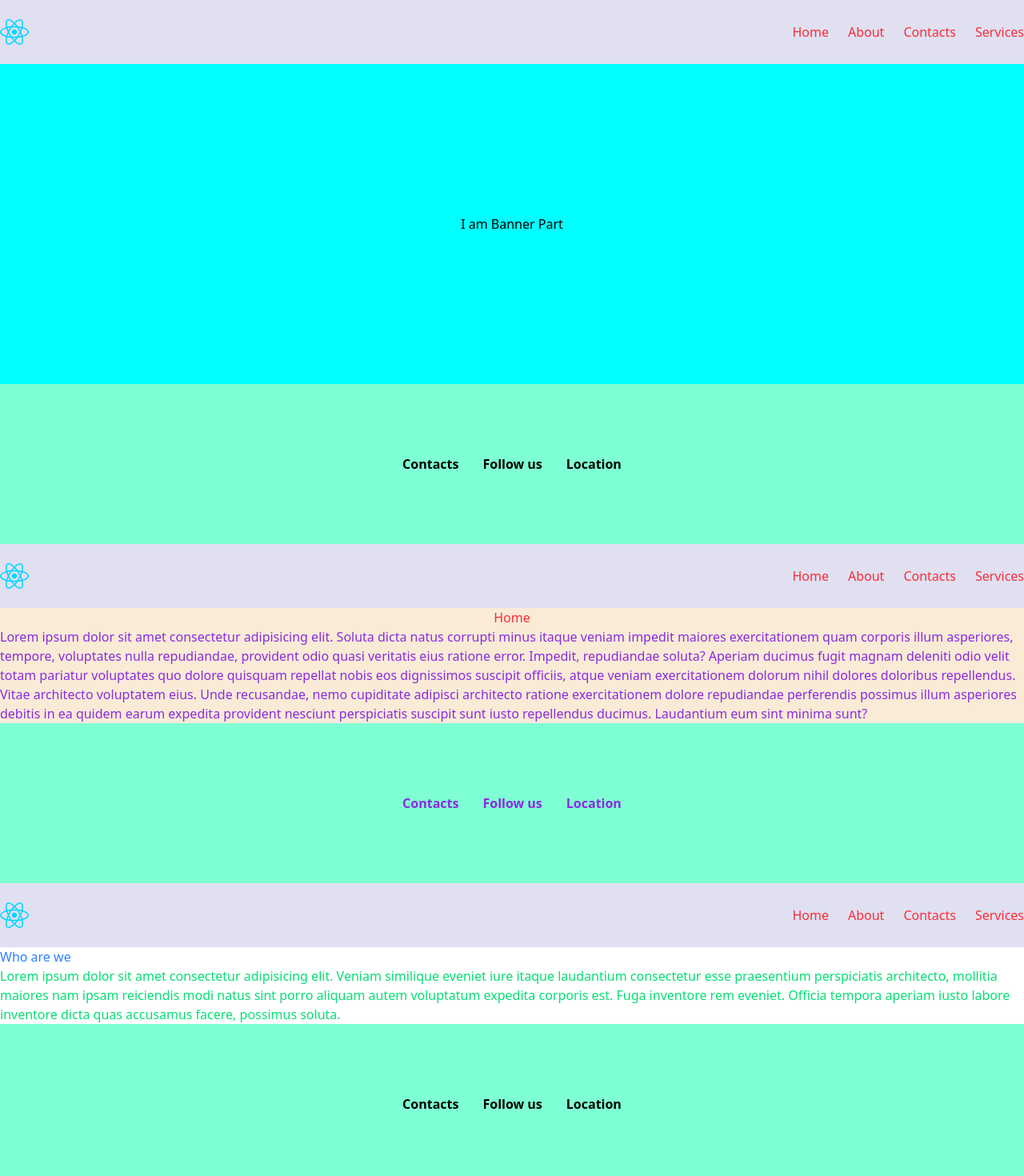
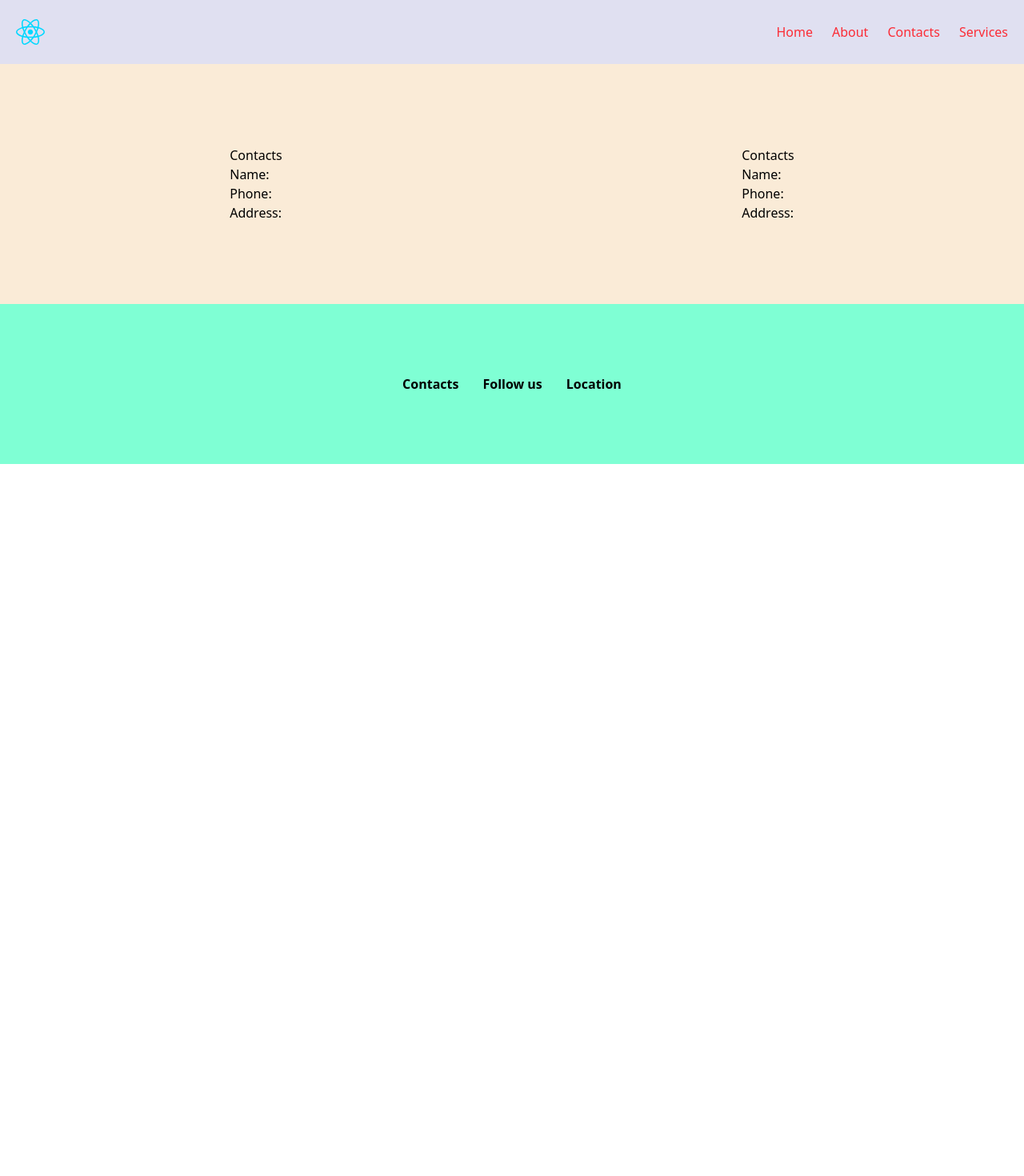
Before and after one commit to masudrana2803/react, a React (Vite) app: page /Contacts in a window 1280 px wide. Shown: the top 1470 px of the page at 80% size. After the commit the page ends 800 px from the top, so only its background shows below. Built offline with nearby package versions, Linux system fonts and the light colour scheme.

Commit message:
assignedPath

```diff
--- a/src/App.jsx
+++ b/src/App.jsx
@@ -11,21 +11,35 @@ import Home from './pages/Home'
 import About from './pages/About'
 import Contacts from './pages/Contacts'
 import Services from './pages/Services'
+import { createBrowserRouter, createRoutesFromElements, Route } from 'react-router'
+import { RouterProvider } from 'react-router/dom'
 
 
 
 
 
 const App = () => {
+
+  const myRoute = createBrowserRouter(createRoutesFromElements(
+    <Route>
+      <Route path='/LandingPage' element={<Banner/>}/>
+      <Route path='/Home' element={<Home/>}/>
+      <Route path='/About' element={<About/>}/>
+      <Route path='/Contacts' element={<Contacts/>}/>
+      <Route path='/Services' element={<Services/>}/>
+    </Route>
+  ))
+
   return (
     <>
-    <Navbar/>
+    <RouterProvider router={myRoute}/>
+    {/* <Navbar/>
     <Banner/>
     <Footer/>
     <Home/>
     <About/>
     <Contacts/>
-    <Services/>
+    <Services/> */}
 
     </>
     // <div className="bodyText">
--- a/src/components/Banner.jsx
+++ b/src/components/Banner.jsx
@@ -1,10 +1,20 @@
 import React from 'react'
+import Navbar from './Navbar'
+import Footer from './Footer'
 
 const Banner = () => {
   return (
+    <>
+  <Navbar/>
 <div className="bannerDo">
-  <h2>I am Banner Part</h2>
+  <div className="bntxt">
+
+  <h2 class='text-center'>I am Banner Part</h2>
+  <p class='text-red-500 text-2xl'>I do act as Initial page</p>
+  </div>
 </div>
+  <Footer/>
+    </>
   )
 }
 
--- a/src/components/Navbar.jsx
+++ b/src/components/Navbar.jsx
@@ -6,13 +6,14 @@ const Navbar = () => {
       <nav>
         <div className="navbarrow">
             <div className="logo-col">
-                <h2><img src="src/assets/react.svg" alt="Logo" /></h2>
+              <h2><a href="LandingPage"><img src="src/assets/react.svg" alt="Logo" /></a></h2>
+                {/* <h2><img src="src/assets/react.svg" alt="Logo" /></h2> */}
                 <div className="navitems">
                     <ul className='flex gap-6 text-red-500' >
-                        <li className='hover:text-black duration-100'><a href="#">Home</a></li>
-                        <li className='hover:text-black duration-100'><a href="#">About</a></li>
-                        <li className='hover:text-black duration-100'><a href="#">Contacts</a></li>
-                        <li className='hover:text-black duration-100'><a href="#">Services</a></li>
+                        <li className='hover:text-black duration-100'><a href="Home">Home</a></li>
+                        <li className='hover:text-black duration-100'><a href="About">About</a></li>
+                        <li className='hover:text-black duration-100'><a href="Contacts">Contacts</a></li>
+                        <li className='hover:text-black duration-100'><a href="Services">Services</a></li>
                     </ul>
                 </div>
             </div>
--- a/src/index.css
+++ b/src/index.css
@@ -11,6 +11,7 @@
     flex: 1;
     height: 80px;
     align-content: center;
+    padding: 20px;
 }
 
 
@@ -24,22 +25,6 @@
     border-radius: 25px;
 }
 
-.bannerDo{
-    background-color: aqua;
-    height: 400px;
-    display: flex;
-    justify-content: center;
-    align-items: center;
-}
-
-.Homepage{
-    width: 100%;
-    height: fit-content;
-    color: blueviolet;
-    border-radius: 25px;
-    background-color: antiquewhite;
-    border-radius: 25px;
-}
 
 .footer-row{
     height: 200px;
@@ -56,9 +41,52 @@
     font-weight: 700;
 }
 
+.bannerDo{
+    background-color: aqua;
+    height: 300px;
+    display: flex;
+    justify-content: center;
+    align-items: center;
+}
+
+.Homepage{
+    background-color: gainsboro;
+    height: 300px;
+}
+
+
+.aboutTxt{
+    background-color: aqua;
+    height: 300px;
+    display: flex;
+    justify-content: center;
+    align-items: center;
+}
+
+.abt h2{
+    padding: 0;
+    margin-bottom: 50px;
+}
+
+.contact_lists{
+    background-color: antiquewhite;
+    height: 300px;
+    display: flex;
+    justify-content: space-around;
+    align-items: center;
+    align-content: center;
+}
+
 .servicesPart{
+    background-color: thistle;
+    height: 300px;
+    font-weight: 700;
+    color:blue;
+}
+
+/* .servicesPart{
         width: 100%;
-    height: fit-content;
-    color: blueviolet;
-    border-radius: 25px;
-}
+        height: fit-content;
+        color: blueviolet;
+        border-radius: 25px;
+    } */
--- a/src/pages/About.jsx
+++ b/src/pages/About.jsx
@@ -7,10 +7,14 @@ const About = () => {
   return (
     <div>
       <Navbar/>
-        <h2 class='text-blue-500'>Who are we</h2>
-      <p class='text-green-400'>
+      <div className="aboutTxt">
+        <div className="abt">
+        <h2 class='text-blue-500 text-center'>Who are we</h2>
+      <p class='text-red-400'>
         Lorem ipsum dolor sit amet consectetur adipisicing elit. Veniam similique eveniet iure itaque laudantium consectetur esse praesentium perspiciatis architecto, mollitia maiores nam ipsam reiciendis modi natus sint porro aliquam autem voluptatum expedita corporis est. Fuga inventore rem eveniet. Officia tempora aperiam iusto labore inventore dicta quas accusamus facere, possimus soluta.
       </p>
+        </div>
+      </div>
       <Footer/>
     </div>
   )
--- a/src/pages/Contacts.jsx
+++ b/src/pages/Contacts.jsx
@@ -1,13 +1,29 @@
 import React from 'react'
+import Navbar from '../components/Navbar'
+import Footer from '../components/Footer'
 
 const Contacts = () => {
   return (
-    <div>
+    <>
+    <Navbar/>
+    <div className='contact_lists'>
+      <div className="contact1">
       <h2 class='text-center'>Contacts</h2>
       <p>Name:</p>
       <p>Phone:</p>
       <p>Address:</p>
+      </div>
+
+      <div className="contact2">
+      <h2 class='text-center'>Contacts</h2>
+      <p>Name:</p>
+      <p>Phone:</p>
+      <p>Address:</p>
+      </div>
+
     </div>
+    <Footer/>
+    </>
   )
 }
 
--- a/src/pages/Home.jsx
+++ b/src/pages/Home.jsx
@@ -4,12 +4,14 @@ import Footer from '../components/Footer'
 
 const Home = () => {
   return (
+    <>
+    <Navbar/>
     <div className='Homepage'>
-      <Navbar/>
       <h2 class='text-center text-red-500'>Home</h2>
       <p>Lorem ipsum dolor sit amet consectetur adipisicing elit. Soluta dicta natus corrupti minus itaque veniam impedit maiores exercitationem quam corporis illum asperiores, tempore, voluptates nulla repudiandae, provident odio quasi veritatis eius ratione error. Impedit, repudiandae soluta? Aperiam ducimus fugit magnam deleniti odio velit totam pariatur voluptates quo dolore quisquam repellat nobis eos dignissimos suscipit officiis, atque veniam exercitationem dolorum nihil dolores doloribus repellendus. Vitae architecto voluptatem eius. Unde recusandae, nemo cupiditate adipisci architecto ratione exercitationem dolore repudiandae perferendis possimus illum asperiores debitis in ea quidem earum expedita provident nesciunt perspiciatis suscipit sunt iusto repellendus ducimus. Laudantium eum sint minima sunt?</p>
+    </div>
     <Footer/>
-    </div>
+    </>
   )
 }
 
--- a/src/pages/Services.jsx
+++ b/src/pages/Services.jsx
@@ -1,7 +1,11 @@
 import React from 'react'
+import Navbar from '../components/Navbar'
+import Footer from '../components/Footer'
 
 const Services = () => {
   return (
+    <>
+    <Navbar/>
     <div className='servicesPart'>
       <h2 class='text-center'>Services</h2>
       <p>Our services are:</p>
@@ -9,6 +13,8 @@ const Services = () => {
       <p>2. Lorem, ipsum dolor.</p>
       <p>3. Lorem ipsum dolor sit.</p>
     </div>
+    <Footer/>
+    </>
   )
 }
 
```
